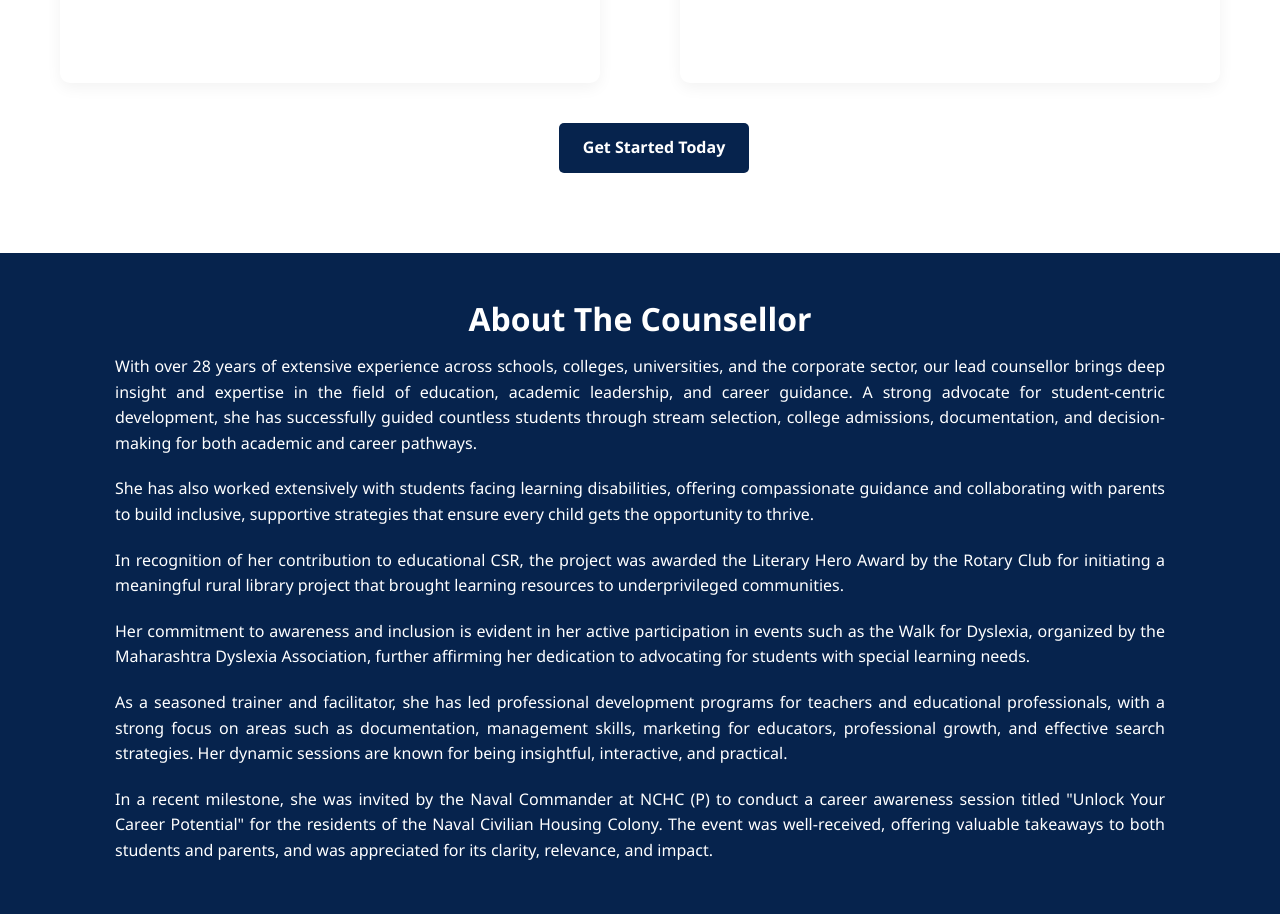
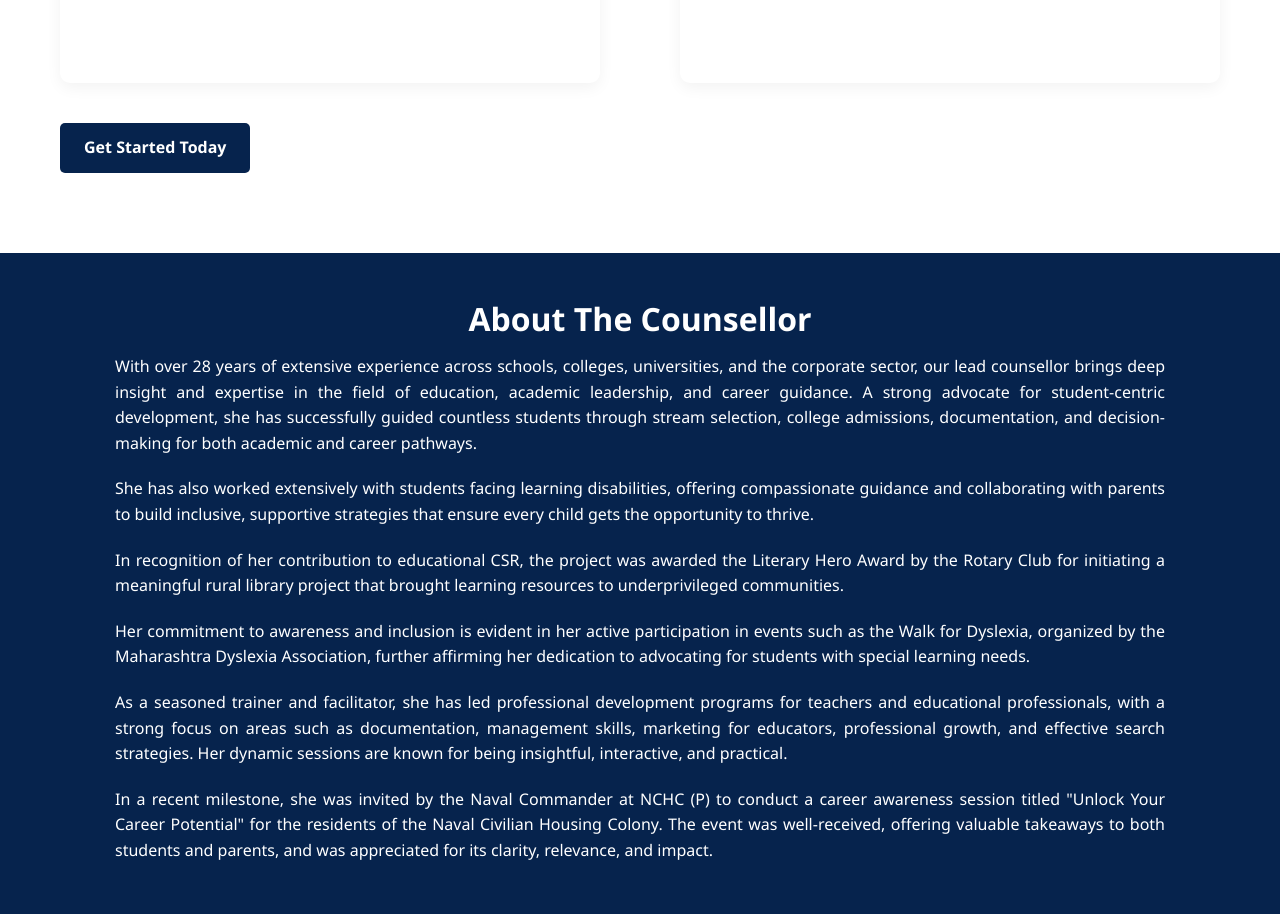
Before and after one commit to Sattjeet/Career-Mentorrhub, a plain HTML site: page Carrer mentor hub/frontend/index.html in a window 1280 px wide. Shown: the part 3547-4467 px from the top of the page. Drawn offline with nearby package versions, Linux system fonts and the light colour scheme; no server answers.

Commit message:
Update index.html

```diff
--- a/Carrer mentor hub/frontend/index.html
+++ b/Carrer mentor hub/frontend/index.html
@@ -561,7 +561,7 @@
             <a
               href="#contact"
               class="btn"
-              style="margin-top: 10px; margin-left: 43%"
+              style="margin-top: 10px"
               >Get Started Today</a
             >
           </div>
```
